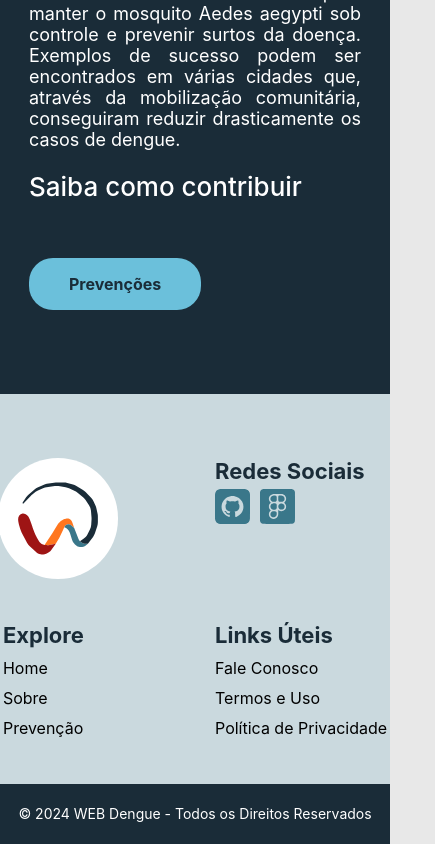
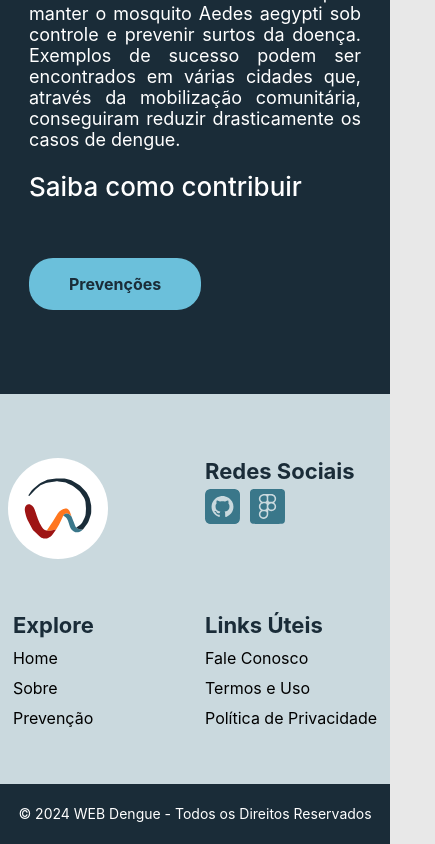
Before and after one commit to vctrwesley/web-dengue, an Angular app: page /usuario/page-sobre in a window 390 px wide. Shown: the part 5276-6120 px from the top of the page, 435 px wide, since content can reach past the window. Built offline with nearby package versions, Linux system fonts and the light colour scheme.

Commit message:
fix footer e page-sobre

```diff
--- a/src/app/sistema/page-sobre/page-sobre.component.css
+++ b/src/app/sistema/page-sobre/page-sobre.component.css
@@ -50,7 +50,7 @@
     padding: 60px;
 }
 
-.title-sintomas h2{
+.title-sintomas h2 {
     color: var(--color-light);
     font-size: 38px;
     font-weight: 600;
@@ -180,9 +180,10 @@
     display: flex;
     flex-direction: row;
     justify-content: center;
+    overflow-x: hidden;
 }
 
-.container-comunidade{
+.container-comunidade {
     display: flex;
     align-items: center;
     justify-content: space-between;
@@ -324,9 +325,4 @@
     .images {
         gap: 1rem;
     }
-
-
-
-
-
 }
--- a/src/app/template/footer/footer.component.css
+++ b/src/app/template/footer/footer.component.css
@@ -36,7 +36,7 @@
 }
 
 .footer-logo img {
-  width: 120px;
+  width: 100px;
 }
 
 .links-container {
@@ -134,8 +134,8 @@
   .links-container {
     display: grid;
     grid-template-columns: 1fr 1fr;
-    gap: 40px;
-
+    gap: 50px;
+    column-gap: 20px;
   }
 
   .footer-logo {
```
